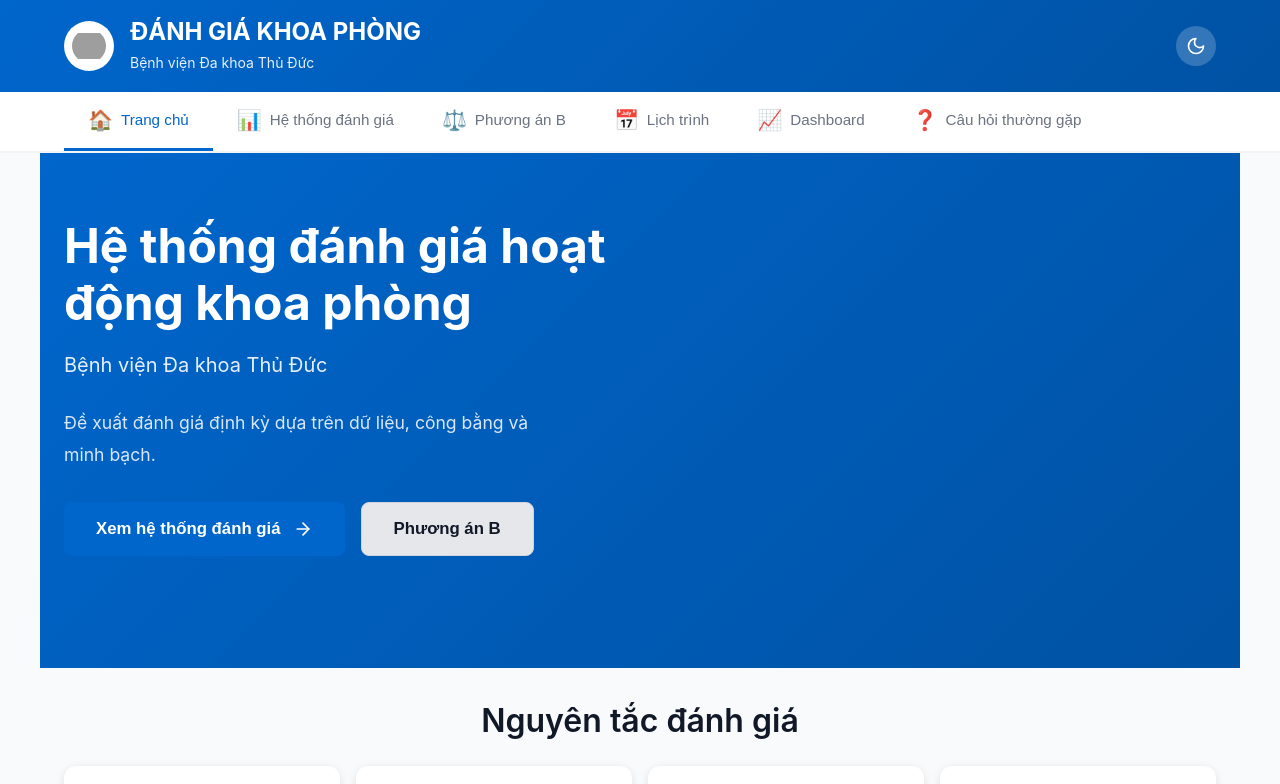
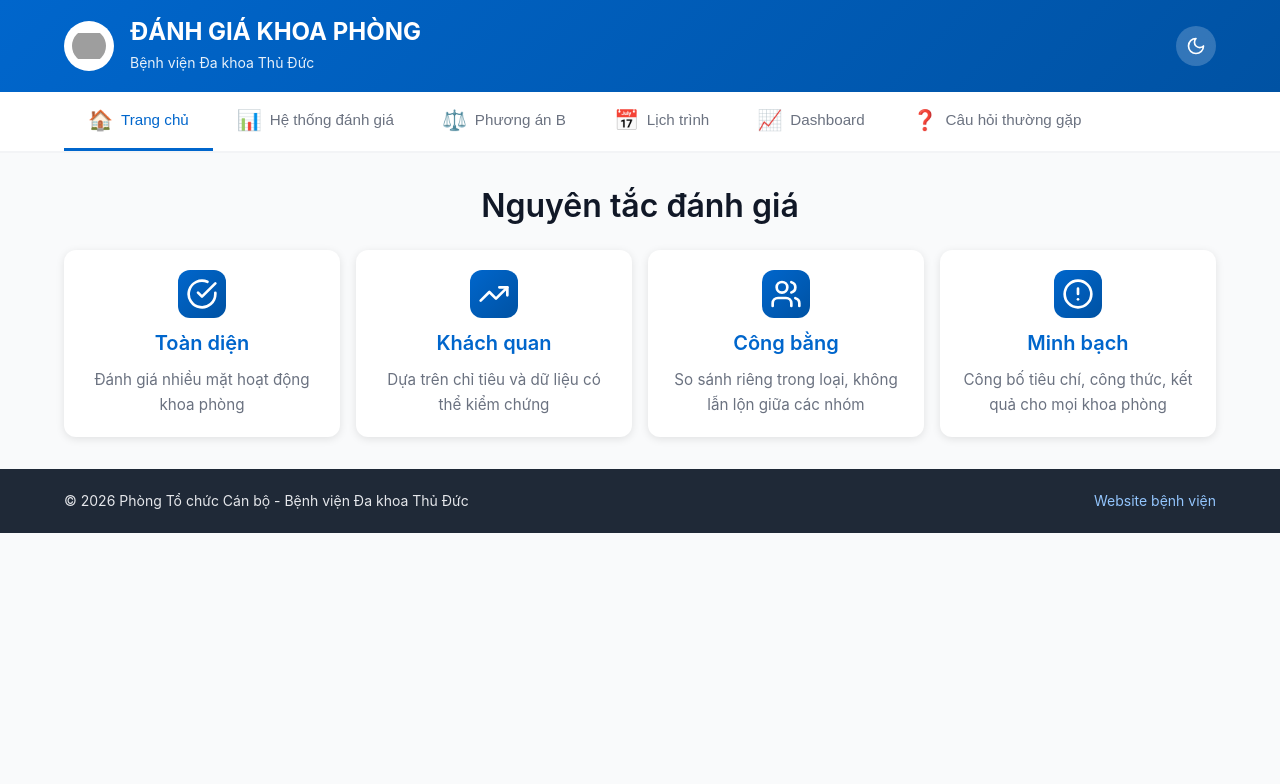
Before and after one commit to phongtccb-cmd/danhgiakhoaphong, a React (Vite) app: page / in a window 1280 px wide. Shown: the top 784 px of the page. Built offline with nearby package versions, Linux system fonts and the light colour scheme; grey boxes are pictures that could not be loaded.

Commit message:
Add files via upload

```diff
--- a/src/App.jsx
+++ b/src/App.jsx
@@ -1,10 +1,8 @@
 import { useState, useEffect } from 'react'
 import Header from './components/Header'
 import Navigation from './components/Navigation'
-import Hero from './components/Hero'
 import Overview from './components/Overview'
 import EvaluationSystem from './components/EvaluationSystem'
-import ComparisonPlans from './components/ComparisonPlans'
 import Timeline from './components/Timeline'
 import Dashboard from './components/Dashboard'
 import FAQ from './components/FAQ'
@@ -31,15 +29,9 @@ function App() {
       <Header darkMode={darkMode} toggleDarkMode={toggleDarkMode} />
       <Navigation currentPage={currentPage} setCurrentPage={setCurrentPage} />
 
-      {currentPage === 'home' && (
-        <>
-          <Hero setCurrentPage={setCurrentPage} />
-          <Overview />
-        </>
-      )}
+      {currentPage === 'home' && <Overview />}
 
       {currentPage === 'system' && <EvaluationSystem />}
-      {currentPage === 'comparison' && <ComparisonPlans />}
       {currentPage === 'timeline' && <Timeline />}
       {currentPage === 'dashboard' && <Dashboard />}
       {currentPage === 'faq' && <FAQ />}
```
